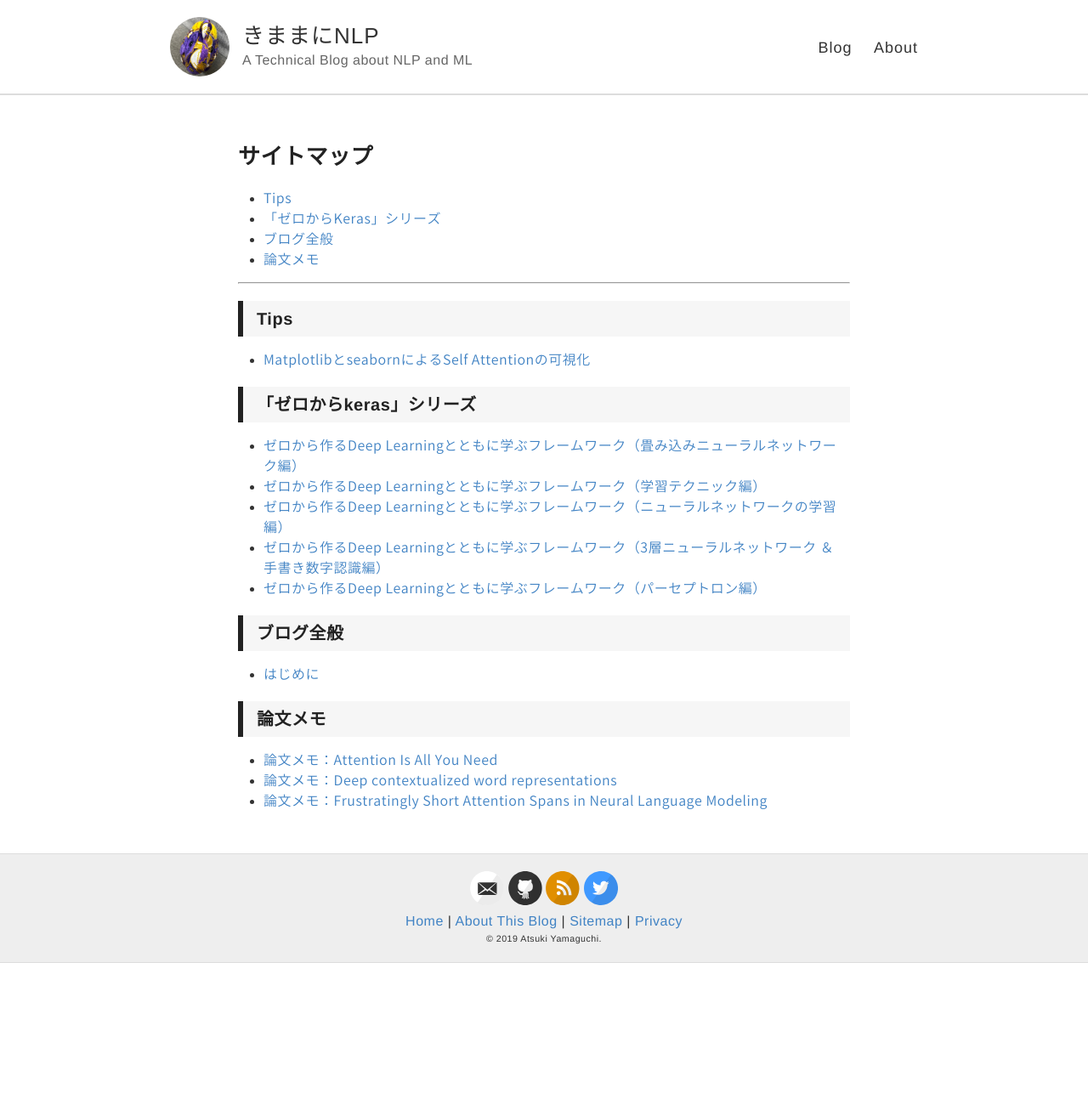
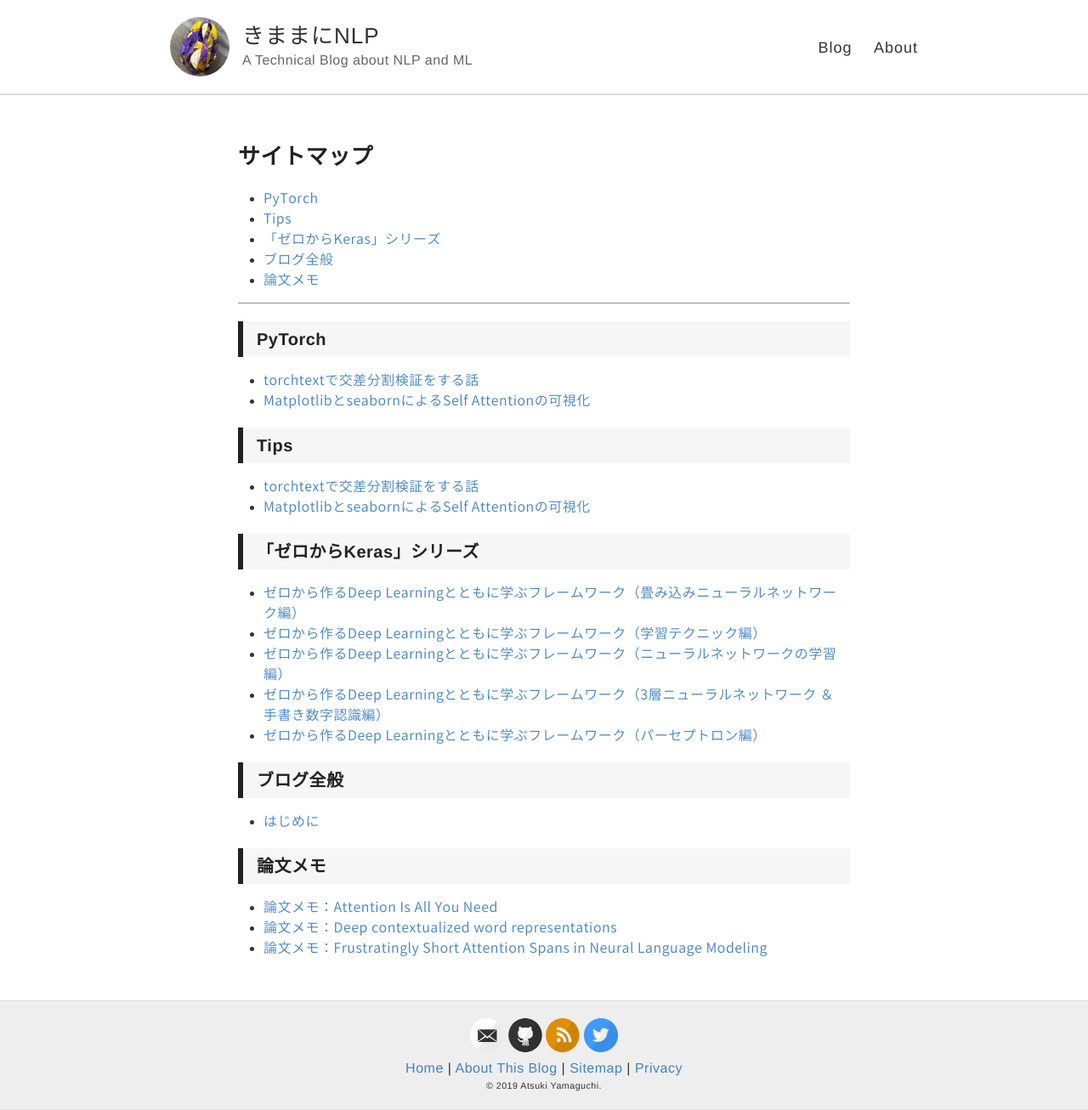
Before and after one commit to gucci-j/gucci-j.github.io, a Jekyll site: the page built from sitemap.html, in a window 1280 px wide. Shown: the whole page at 85% size. Built offline with Jekyll 4.4.1, drawn with Linux system fonts in a browser that asks for light colours; nearby versions of some CDN libraries; before the commit the page ends 1133 px from its top, so only the background shows below that; some of the changed lines change nothing that is shown.

Commit message:
Add a new post

````diff
--- a/_posts/2019-4-2-SA-Visualization.md
+++ b/_posts/2019-4-2-SA-Visualization.md
@@ -4,10 +4,11 @@ title: MatplotlibとseabornによるSelf Attentionの可視化
 description: Self Attentionの重みを、Pythonのライブラリである「Matplotlibとseaborn」を活用して可視化する方法について紹介します。モデルの実装は、PyTorchに基づきます。
 mathjax: true
 image: /resources/2019-04-02/attention.png
-last_modified_at: 2019-05-25 10:00:00 +0900
+last_modified_at: 2019-06-09 12:00:00 +0900
 lang: ja_JP
 tags:
 - Tips
+- PyTorch
 ---
 
 Pythonの可視化ライブラリであるseabornとグラフ描画ライブラリのMatplotlibを組み合わせることで、意外と簡単にSelf Attentionの重みを可視化することができます。
@@ -82,4 +83,4 @@ plt.close()
 ```
 
 ## ソースコード
-ソースコードは後日: [GitHub](https://github.com/gucci-j/imdb-classification-gru)に追加して公開する予定です。
+（**更新** 2019-06-09）Self-Attention部分のソースコードを[GitHub](https://github.com/gucci-j/imdb-classification-gru)に追加して公開しました．
--- /dev/null
+++ b/_posts/2019-6-9-cv-with-torchtext.md
@@ -0,0 +1,172 @@
+---
+layout: post
+title: torchtextで交差分割検証をする話
+description: PyTorchの自然言語処理（NLP）系データ処理ライブラリである，torchtextでどうしても交差分割検証をしたい人のためのTipsです．scikit-learnライクな，交差分割検証をしやすいライブラリとして有名である，skorchは使いません．
+lang: ja_JP
+tags:
+- Tips
+- PyTorch
+---
+
+## はじめに
+[torchtext](https://github.com/pytorch/text)は，PyTorchで自然言語処理（NLP）系のデータを比較的簡単に読み込むことができるライブラリとして有名です．しかし，とっつきやすい性質を持つ分，細かいところで苦戦する場合があります．その一例として，交差分割検証をやりにくいという点が挙げられます．
+
+正確には，torchtextで処理したデータを用いて交差分割検証をした例がネット上に少ないことに加え，torchtextのドキュメントにそれに関する記述がないことも災いしていると思われます．
+
+通常なら，torchtextで交差分割検証をするのは諦めて，[skorch](https://github.com/skorch-dev/skorch)などの他のライブラリを使うと思いますが，ここではあえて「torchtext」と「sklearn」の `KFold` を使うことで交差分割検証を適用する方法を紹介したいと思います．
+
+> <i class="fas fa-link" style="padding: 0 2px 0 0;"></i>参考: [Use torchtext to Load NLP Datasets — Part II](https://towardsdatascience.com/use-torchtext-to-load-nlp-datasets-part-ii-f146c8b9a496)
+
+<script async src="//pagead2.googlesyndication.com/pagead/js/adsbygoogle.js"></script>
+<ins class="adsbygoogle"
+     style="display:block; text-align:center;"
+     data-ad-layout="in-article"
+     data-ad-format="fluid"
+     data-ad-client="ca-pub-1838422896597988"
+     data-ad-slot="7676908062"></ins>
+<script>
+     (adsbygoogle = window.adsbygoogle || []).push({});
+</script>
+
+## 1. タスク設定
+映画レビュー文データセットである，IMDBデータセットを用いたネガティブ・ポジティブの2値分類タスクを解くモデルを，交差分割検証にかけてみます．
+
+ベースにするモデルは，GRUとSelf-Attentionで構成されたモデルです．この実装は，[GitHub](https://github.com/gucci-j/imdb-classification-gru)にて公開してあります．
+
+## 2. 実装
+それでは，torchtextで読み込んだデータを交差分割検証にかけられるようにしていきましょう．
+
+### 2.1 データローダ側
+#### 2.1.1 初期設定 ＆ コンストラクタ
+
+コンストラクタ内では，通常のtorchtextの用法と同じく，`datasets.IMDB.splits()` でIMDBデータセットを呼び出すようにします．
+
+返り値は，self.train_data, self.test_data として保持しておきます．
+
+```python
+import torch
+from torchtext import data, datasets
+import random
+from sklearn.model_selection import KFold
+import numpy as np
+
+class load_data(object):
+    def __init__(self, SEED=1234):
+        torch.manual_seed(SEED)
+        torch.cuda.manual_seed(SEED)
+        torch.backends.cudnn.deterministic = True
+
+        TEXT = data.Field(tokenize='spacy')
+        LABEL = data.LabelField(dtype=torch.float)
+
+        self.train_data, self.test_data = datasets.IMDB.splits(TEXT, LABEL)
+        self.SEED = SEED
+```
+
+#### 2.1.2 学習データ読み込み
+
+学習データを読み込む際は，`get_fold_data()` を使うようにします．
+
+scikit-learnの `sklearn.model_selection.KFold` クラスを使うことで，データセットを交差分割用に分割します．scikit-learnを普段から使っている人なら，おなじみかもしれません．
+
+`KFold` のメソッドである，`split` は，引数にNumPy配列を渡す必要があるので，torchtextから生成されたデータセットでは型エラーとなってしまいます．そこで，データを**NumPy配列に変換**して渡してあげると型エラーにならずに動作してくれます．
+
+しかしながら，無理やりNumPy配列に変換したことによる弊害も生じます．というのも，そのまま，`torchtext.data.Iterator` にデータを渡すと，再び型エラーになってしまいます．学習をラクして回すためにイテレータは欲しいところです．
+
+そこで，`torchtext.data.Dataset` にNumPy配列に変換されてしまった学習データを渡して，イテレータを生成できる状態に戻してあげます．
+
+以上が，学習データの読み込み部分になります．
+
+```python
+def get_fold_data(self, num_folds=10):
+
+    TEXT = data.Field(tokenize='spacy')
+    LABEL = data.LabelField(dtype=torch.float)
+    fields = [('text', TEXT), ('label', LABEL)]
+
+    kf = KFold(n_splits=num_folds, random_state=self.SEED)
+    train_data_arr = np.array(self.train_data.examples)
+
+    for train_index, val_index in kf.split(train_data_arr):
+        yield(
+            TEXT,
+            LABEL,
+            data.Dataset(train_data_arr[train_index], fields=fields),
+            data.Dataset(train_data_arr[val_index], fields=fields),
+        )
+```
+
+#### 2.1.3 テストデータ読み込み
+
+テストデータの読み込みは，NumPy配列に変換する必要もないので，メソッドが呼び出されたら，そのままデータを渡してあげるだけで大丈夫です．
+
+```python
+def get_test_data(self):
+    return self.test_data
+```
+
+
+### 2.2 呼び出し側
+
+呼び出し側は基本的には，交差分割検証無しの[ベースモデル](https://github.com/gucci-j/imdb-classification-gru)と同じです．
+
+追加されている点としては，`data.Iterator` でイテレータを生成する作業が追加されていることです．また，各foldでの結果を保存するために，リスト: `_history` を用意してあります．
+
+細かい点は，[GitHub](https://github.com/gucci-j/pytorch-imdb-cv)にて実装を公開しているので，そちらを参照いただければと思います．
+
+```python
+def main():
+    data_generator = load_data()
+    _history = []
+    device = None
+    model = None
+    criterion = None
+
+    for TEXT, LABEL, train_data, val_data in data_generator.get_fold_data():
+
+        TEXT.build_vocab(train_data, max_size=25000, vectors="glove.6B.300d")
+        LABEL.build_vocab(train_data)
+
+        model = Model(len(TEXT.vocab), args['embedding_dim'], args['hidden_dim'],
+            args['output_dim'], args['num_layers'], args['dropout'])
+
+        optimizer = optim.Adam(model.parameters())
+        criterion = nn.BCEWithLogitsLoss()
+
+        if args['gpu'] is True and args['gpu_number'] is not None:
+            torch.cuda.set_device(args['gpu_number'])
+            device = torch.device('cuda')
+            model = model.to(device)
+            criterion = criterion.to(device)
+        else:
+            device = torch.device('cpu')
+            model = model.to(device)
+            criterion = criterion.to(device)
+
+        train_iterator = data.Iterator(train_data, batch_size=args['batch_size'], sort_key=lambda x: len(x.text), device=device)
+        val_iterator = data.Iterator(val_data, batch_size=args['batch_size'], sort_key=lambda x: len(x.text), device=device)
+
+        for epoch in range(args['epochs']):
+            train_loss, train_acc = train_run(model, train_iterator, optimizer, criterion)
+            print(f'| Epoch: {epoch+1:02} | Train Loss: {train_loss:.3f} | Train Acc: {train_acc*100:.2f}%')
+        val_loss, val_acc = eval_run(model, val_iterator, criterion)
+        print(f'Val. Loss: {val_loss:.3f} | Val. Acc: {val_acc*100:.2f}% |')
+
+        _history.append([val_loss, val_acc])
+
+    _history = np.asarray(_history)
+    loss = np.mean(_history[:, 0])
+    acc = np.mean(_history[:, 1])
+
+    print(f'LOSS: {loss}, ACC: {acc}')
+```
+
+## まとめ
+
+やや駆け足の解説となりましたが，一回NumPy配列に変換してあげることで交差分割検証が可能になるので，どうしてもtorchtextでデータセットを読み込みたい人には使えるテクニックだと思います．
+
+実際のところtorchtextのレポジトリを見ると，交差分割検証に関するissueが出ているので，この機能を設けて欲しい人はそれなりにいるみたいですね．（ですが，今の所はこの投稿のような形で無理やり対処するしかないでしょう...）
+
+## ソースコード
+
+ソースコードは，[GitHub](https://github.com/gucci-j/pytorch-imdb-cv)にて公開しています．
--- a/_sass/_highlights.scss
+++ b/_sass/_highlights.scss
@@ -14,6 +14,8 @@ code {
 
 .highlight code {
   font-size: 15px;
+  letter-spacing: 0;
+  line-height: 1;
   border: 0;
   padding-right: 0;
   padding-left: 0;
--- a/sitemap.html
+++ b/sitemap.html
@@ -30,7 +30,7 @@ Reference: https://qiita.com/mnishiguchi/items/fa1e8fd2e893ea801ce8
 <section class="sitemap">
   {% for tag_name in tag_names %}
     <h3 id="{{ tag_name }}">
-      {{ tag_name | capitalize | replace: "_", " " }}
+      {{ tag_name | eplace: "_", " " }}
     </h3>
 
     <ul>
````
